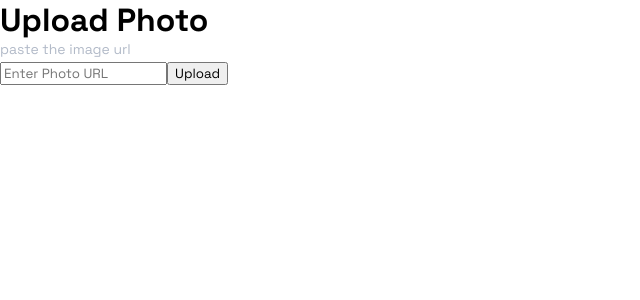
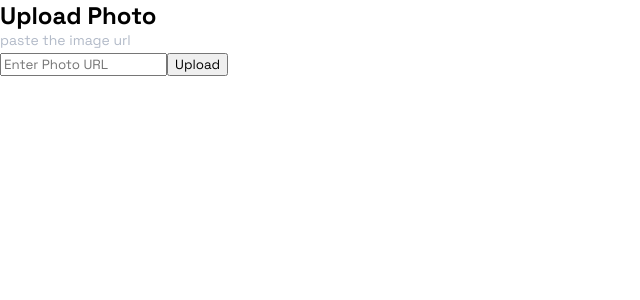
Before and after one commit to rabiulhossen/upvote-app-react-nodejs, a React (Create React App) app: page /photo/upload in a window 1280 px wide. Shown: the top 300 px of the page, without its empty margins (0-640 px from the left). Built offline with nearby package versions, Linux system fonts and the light colour scheme; no server answers.

Commit message:
Your commit message

```diff
--- a/src/Pages/UploadPhotos.js
+++ b/src/Pages/UploadPhotos.js
@@ -12,8 +12,8 @@ export default function UploadPhotos({ socket }) {
    return (
       <div className="uploadContainer">
          <div className="uploadText">
-            <h1>Upload Photo</h1>
-            <form onSubmit={uploadPhoto} method="" POST>
+            <h2>Upload Photo</h2>
+            <form onSubmit={uploadPhoto} method="POST">
                <label htmlFor="url">paste the image url</label>
                <input
                   type="text"
```
